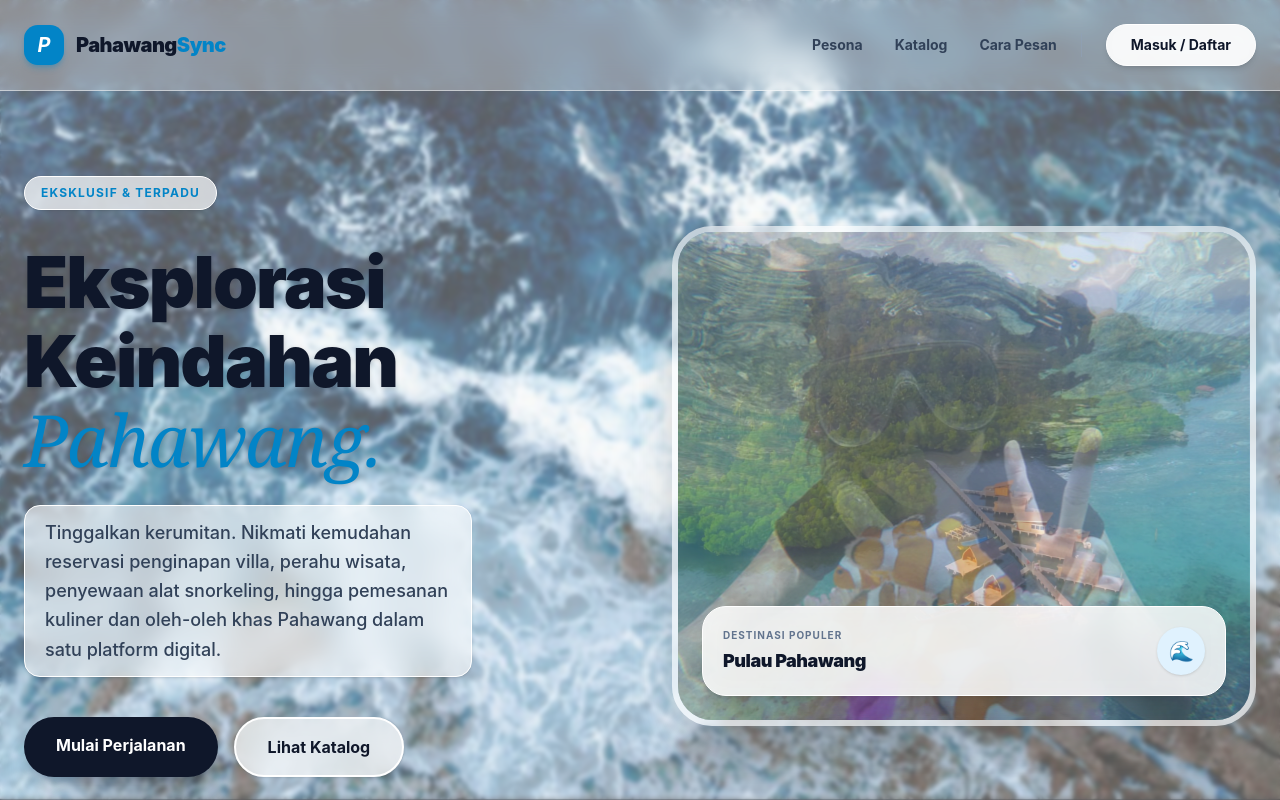
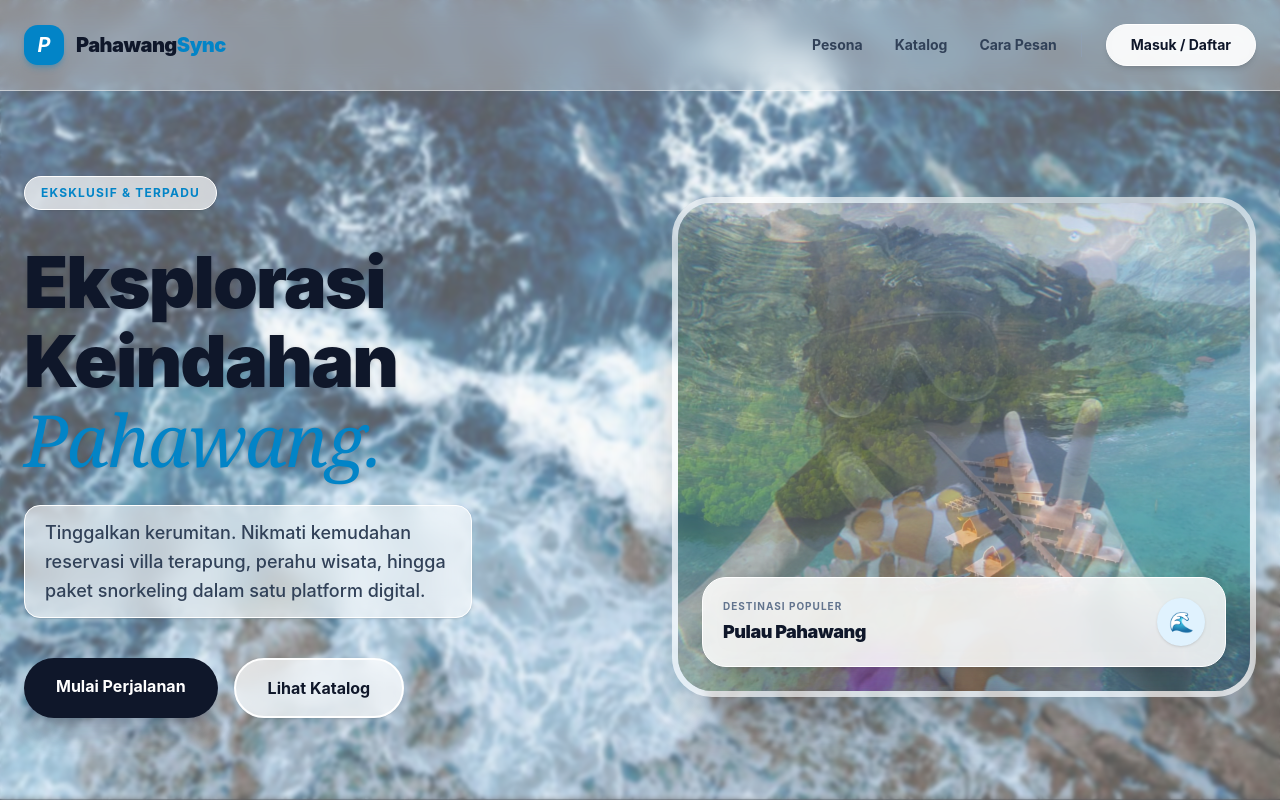
Before and after one commit to Yoollaaa/PahawangSync, a React app in the folder frontend/: page / in a window 1280 px wide. Shown: the top 800 px of the page. Built offline with nearby package versions, Linux system fonts and the light colour scheme; no server answers; the HTML template or start-up script is replaced by a standard one.

Commit message:
update footer landingPage tambah WA dan admin

```diff
--- a/frontend/src/pages/LandingPage.jsx
+++ b/frontend/src/pages/LandingPage.jsx
@@ -120,7 +120,7 @@ export default function LandingPage() {
                 </h2>
 
                 <p className="text-slate-700 text-lg font-medium mb-10 max-w-md leading-relaxed bg-white/60 inline-block px-5 py-3 rounded-2xl backdrop-blur-md border border-white shadow-sm">
-                  Tinggalkan kerumitan. Nikmati kemudahan reservasi penginapan villa, perahu wisata, penyewaan alat snorkeling, hingga pemesanan kuliner dan oleh-oleh khas Pahawang dalam satu platform digital.
+                  Tinggalkan kerumitan. Nikmati kemudahan reservasi villa terapung, perahu wisata, hingga paket snorkeling dalam satu platform digital.
                 </p>
 
                 <div className="flex flex-wrap gap-4">
```
